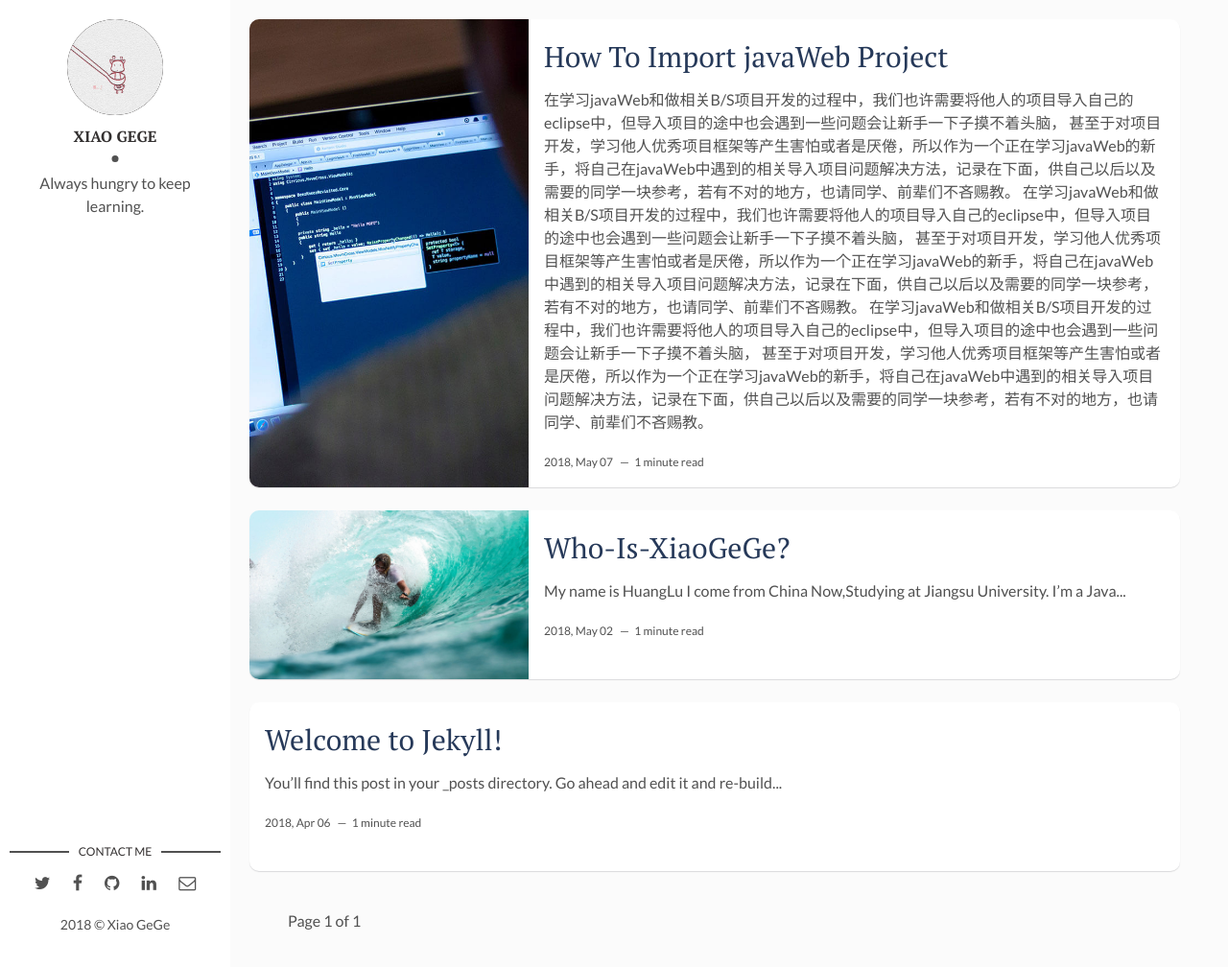
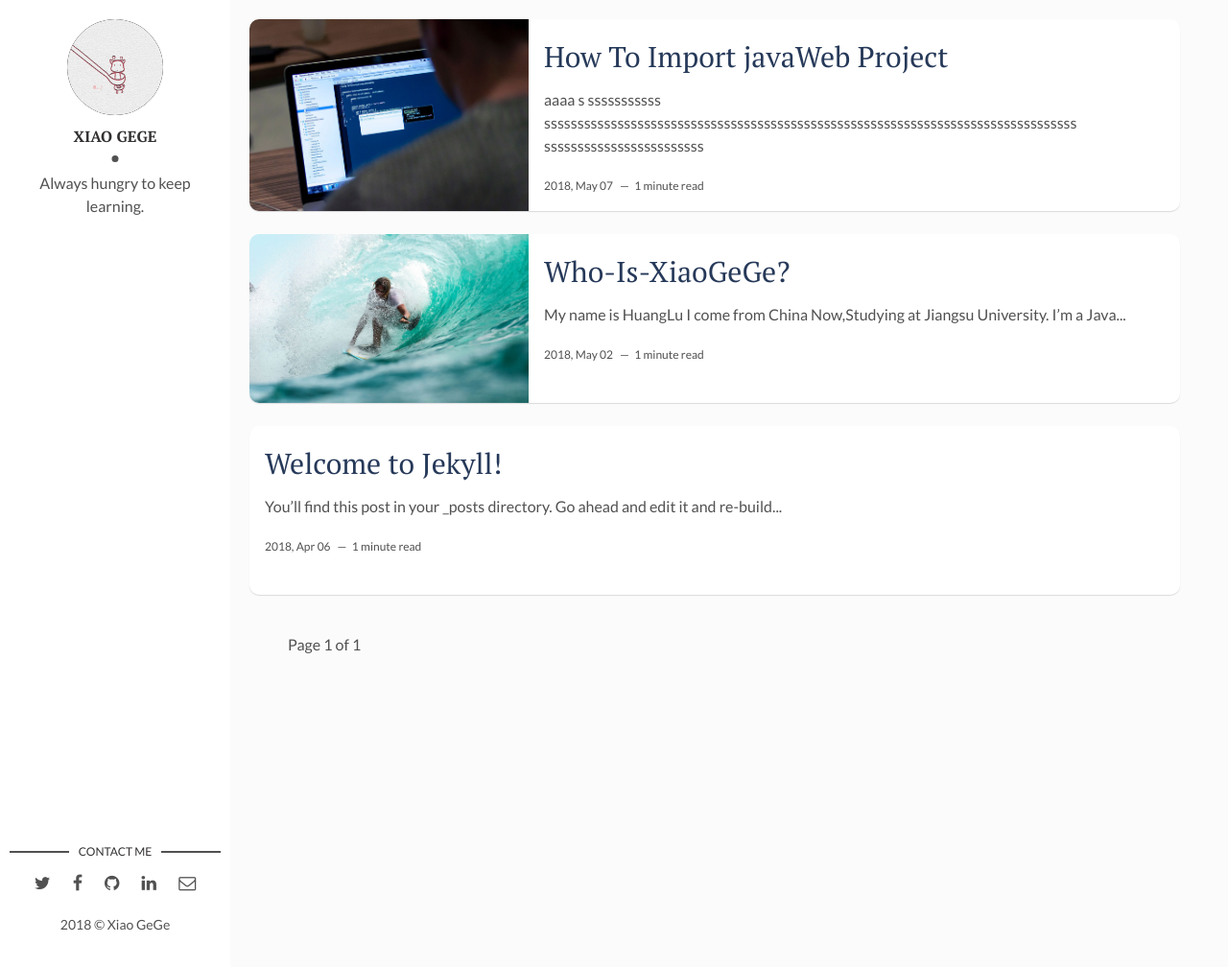
Before and after one commit to Is-Me-HL/Is-Me-HL.github.io, a Jekyll site: the page built from index.html, in a window 1280 px wide and 1008 px high. Shown: the whole window at 96% size. Built offline with Jekyll 4.4.1, drawn with Linux system fonts in a browser that asks for light colours; the list of posts is cut into pages by our own code.

Commit message:
Update 2018-5-8-how-to-import-javaWeb-project.markdown

```diff
--- a/_posts/2018-5-8-how-to-import-javaWeb-project.markdown
+++ b/_posts/2018-5-8-how-to-import-javaWeb-project.markdown
@@ -6,11 +6,10 @@ description: You’ll find this post in your `_posts` directory. Go ahead and ed
 img: how-to-start.jpg # Add image post (optional)
 tags: [Programming, Learn] # add tag
 ---
-在学习javaWeb和做相关B/S项目开发的过程中，我们也许需要将他人的项目导入自己的eclipse中，但导入项目的途中也会遇到一些问题会让新手一下子摸不着头脑，
-甚至于对项目开发，学习他人优秀项目框架等产生害怕或者是厌倦，所以作为一个正在学习javaWeb的新手，将自己在javaWeb中遇到的相关导入项目问题解决方法，记录在下面，供自己以后以及需要的同学一块参考，若有不对的地方，也请同学、前辈们不吝赐教。
 
-在学习javaWeb和做相关B/S项目开发的过程中，我们也许需要将他人的项目导入自己的eclipse中，但导入项目的途中也会遇到一些问题会让新手一下子摸不着头脑，
-甚至于对项目开发，学习他人优秀项目框架等产生害怕或者是厌倦，所以作为一个正在学习javaWeb的新手，将自己在javaWeb中遇到的相关导入项目问题解决方法，记录在下面，供自己以后以及需要的同学一块参考，若有不对的地方，也请同学、前辈们不吝赐教。
+aaaa
+s
 
-在学习javaWeb和做相关B/S项目开发的过程中，我们也许需要将他人的项目导入自己的eclipse中，但导入项目的途中也会遇到一些问题会让新手一下子摸不着头脑，
-甚至于对项目开发，学习他人优秀项目框架等产生害怕或者是厌倦，所以作为一个正在学习javaWeb的新手，将自己在javaWeb中遇到的相关导入项目问题解决方法，记录在下面，供自己以后以及需要的同学一块参考，若有不对的地方，也请同学、前辈们不吝赐教。
+sssssssssss
+ssssssssssssssssssssssssssssssssssssssssssssssssssssssssssssssssssssssssssssssss
+ssssssssssssssssssssssss
```
